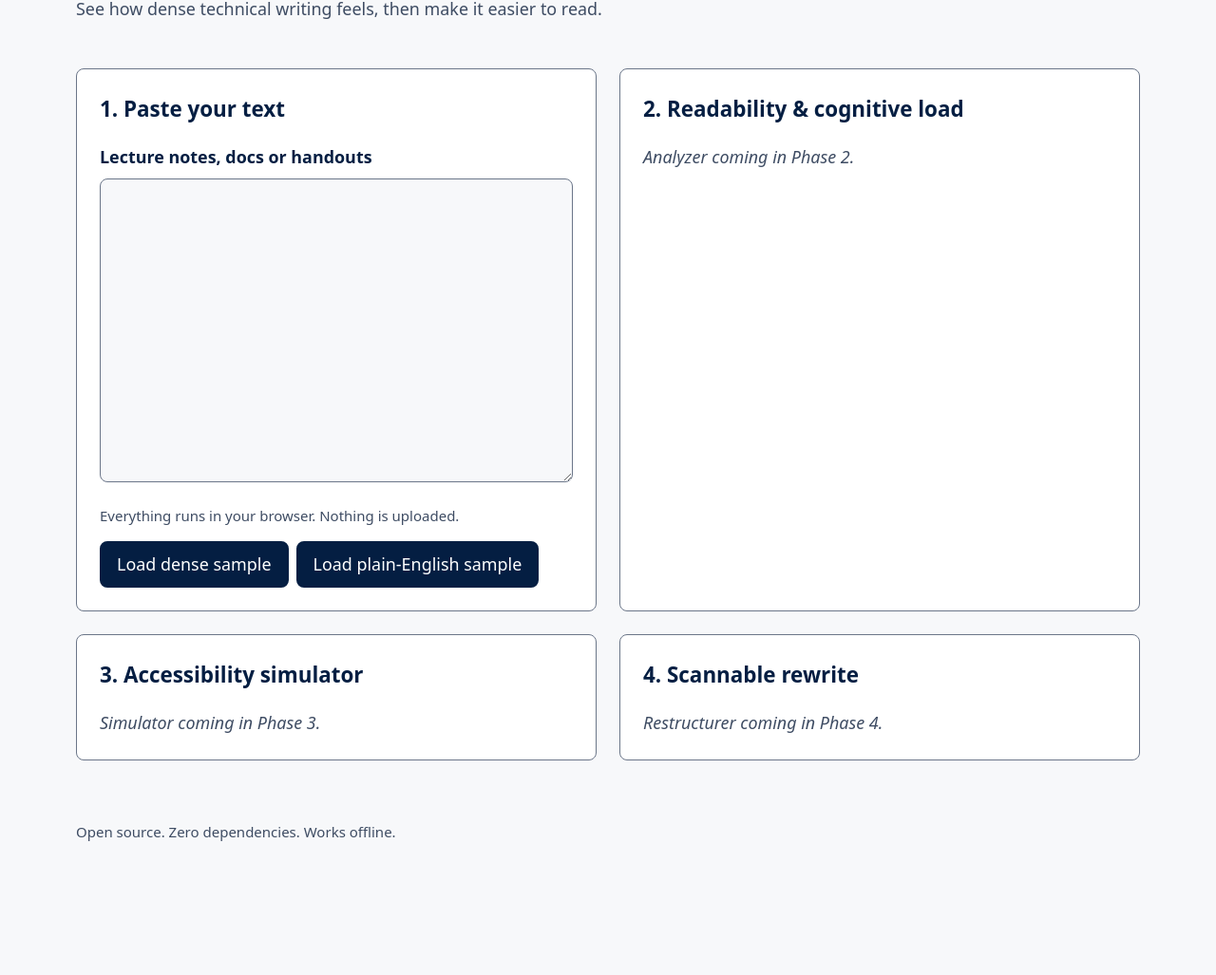
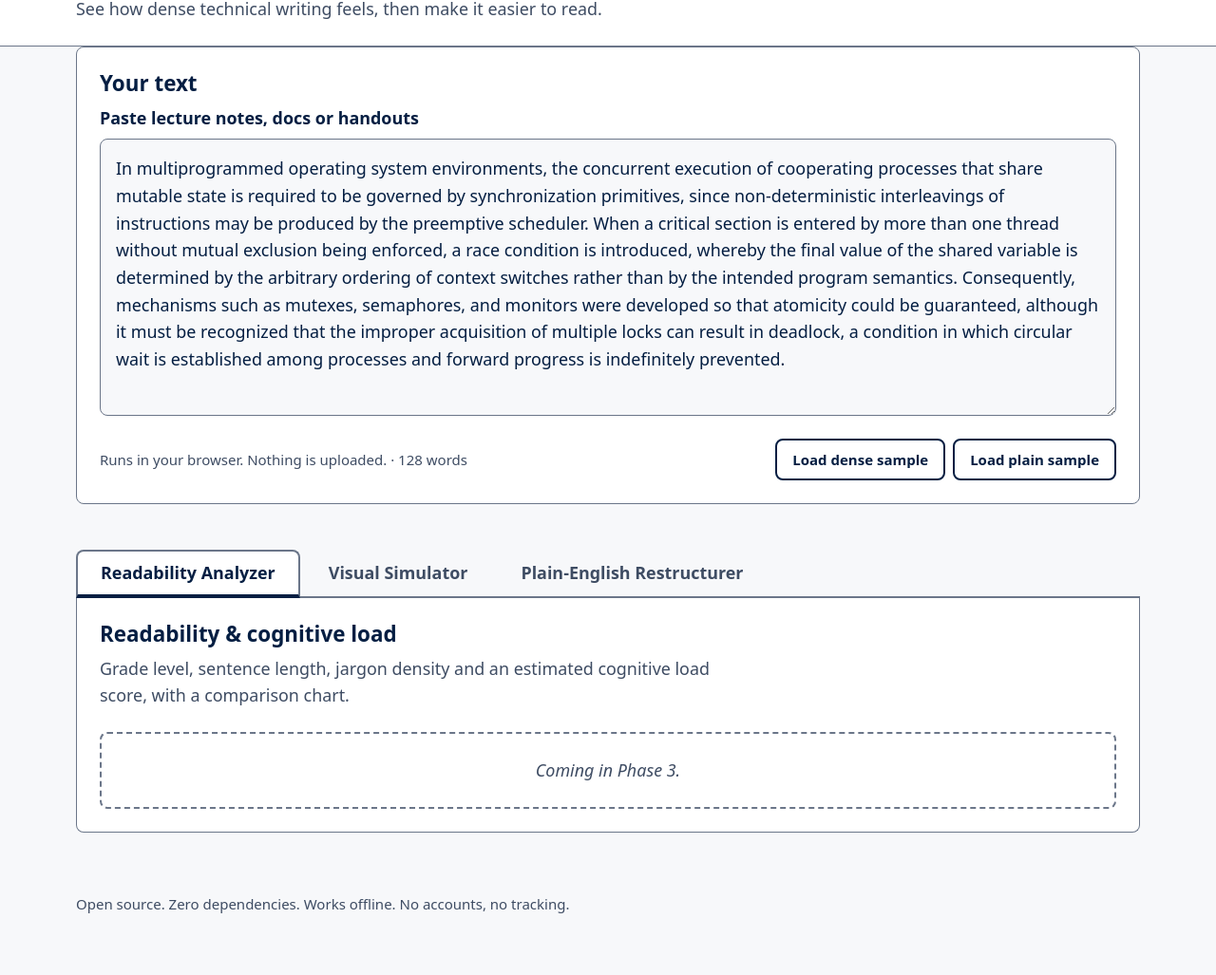
Before and after one commit to mradityaraj22/CRISP, a website with bundled scripts: page index.html in a window 1280 px wide. Shown: the part 90-1117 px from the top of the page at 95% size. Before the commit the page ends 1017 px from the top, so only its background shows below. Built offline with nearby package versions, Linux system fonts and the light colour scheme.

Commit message:
feat(shell): create semantic HTML5 layout and module tabs

```diff
--- a/index.html
+++ b/index.html
@@ -3,7 +3,7 @@
 <head>
   <meta charset="utf-8">
   <meta name="viewport" content="width=device-width, initial-scale=1">
-  <meta name="description" content="LectureLens: a cognitive load and visual accessibility simulator for dense technical and lecture content.">
+  <meta name="description" content="LectureLens: a cognitive load and visual accessibility simulator for dense technical and lecture content. Runs fully in your browser.">
   <title>LectureLens</title>
   <link rel="stylesheet" href="styles/tokens.css">
   <link rel="stylesheet" href="styles/main.css">
@@ -13,46 +13,70 @@
   <a class="skip-link" href="#main">Skip to main content</a>
 
   <header class="site-header">
-    <h1 class="brand">LectureLens</h1>
-    <p class="tagline">See how dense technical writing feels, then make it easier to read.</p>
+    <div class="wrap">
+      <p class="brand">LectureLens</p>
+      <p class="tagline">See how dense technical writing feels, then make it easier to read.</p>
+    </div>
   </header>
 
-  <main id="main" class="layout">
-    <section class="panel" aria-labelledby="input-heading">
-      <h2 id="input-heading">1. Paste your text</h2>
-      <label for="source-text">Lecture notes, docs or handouts</label>
-      <textarea id="source-text" rows="10" spellcheck="true"
+  <main id="main" class="wrap">
+    <h1 class="visually-hidden">LectureLens workspace</h1>
+
+    <!-- Input -->
+    <section class="input-panel" aria-labelledby="input-heading">
+      <h2 id="input-heading">Your text</h2>
+      <label for="source-text">Paste lecture notes, docs or handouts</label>
+      <textarea id="source-text" rows="9" spellcheck="true"
         aria-describedby="source-hint"></textarea>
-      <p id="source-hint" class="hint">Everything runs in your browser. Nothing is uploaded.</p>
-      <div class="actions">
-        <button type="button" id="load-sample-a">Load dense sample</button>
-        <button type="button" id="load-sample-b">Load plain-English sample</button>
+      <div class="input-footer">
+        <p id="source-hint" class="hint">Runs in your browser. Nothing is uploaded.
+          <span id="word-count" class="word-count"></span></p>
+        <div class="actions" role="group" aria-label="Load a sample">
+          <button type="button" class="btn btn-secondary" id="load-sample-a">Load dense sample</button>
+          <button type="button" class="btn btn-secondary" id="load-sample-b">Load plain sample</button>
+        </div>
       </div>
     </section>
 
-    <section class="panel" aria-labelledby="analyzer-heading">
-      <h2 id="analyzer-heading">2. Readability &amp; cognitive load</h2>
-      <!-- Phase 2: metrics grid + SVG comparison chart -->
-      <div id="analyzer-output" class="placeholder">Analyzer coming in Phase 2.</div>
-    </section>
+    <!-- Modules: WAI-ARIA tabs pattern -->
+    <section class="modules" aria-labelledby="modules-heading">
+      <h2 id="modules-heading" class="visually-hidden">Analysis modules</h2>
 
-    <section class="panel" aria-labelledby="simulator-heading">
-      <h2 id="simulator-heading">3. Accessibility simulator</h2>
-      <!-- Phase 3: Protanopia, Deuteranopia, Tritanopia, Glare, Dyslexia, ADHD modes -->
-      <div id="simulator-output" class="placeholder">Simulator coming in Phase 3.</div>
-    </section>
+      <div class="tablist" role="tablist" aria-label="LectureLens modules">
+        <button type="button" role="tab" id="tab-analyzer" aria-controls="panel-analyzer"
+          aria-selected="true" tabindex="0">Readability Analyzer</button>
+        <button type="button" role="tab" id="tab-simulator" aria-controls="panel-simulator"
+          aria-selected="false" tabindex="-1">Visual Simulator</button>
+        <button type="button" role="tab" id="tab-restructurer" aria-controls="panel-restructurer"
+          aria-selected="false" tabindex="-1">Plain-English Restructurer</button>
+      </div>
 
-    <section class="panel" aria-labelledby="restructurer-heading">
-      <h2 id="restructurer-heading">4. Scannable rewrite</h2>
-      <!-- Phase 4: chunked cards, key takeaways, Focus reading mode -->
-      <div id="restructurer-output" class="placeholder">Restructurer coming in Phase 4.</div>
+      <div role="tabpanel" id="panel-analyzer" aria-labelledby="tab-analyzer" tabindex="0" class="tabpanel">
+        <h3>Readability &amp; cognitive load</h3>
+        <p class="panel-lead">Grade level, sentence length, jargon density and an estimated cognitive load score, with a comparison chart.</p>
+        <div id="analyzer-output" class="placeholder">Coming in Phase 3.</div>
+      </div>
+
+      <div role="tabpanel" id="panel-simulator" aria-labelledby="tab-simulator" tabindex="0" class="tabpanel" hidden>
+        <h3>Visual &amp; sensory simulator</h3>
+        <p class="panel-lead">See your text with Protanopia, Deuteranopia, Tritanopia, low-brightness glare, Dyslexia and ADHD sensory overload.</p>
+        <div id="simulator-output" class="placeholder">Coming in Phases 4 and 5.</div>
+      </div>
+
+      <div role="tabpanel" id="panel-restructurer" aria-labelledby="tab-restructurer" tabindex="0" class="tabpanel" hidden>
+        <h3>Scannable rewrite</h3>
+        <p class="panel-lead">Dense prose turned into short cards with bold anchors, key takeaways and an optional Focus reading mode.</p>
+        <div id="restructurer-output" class="placeholder">Coming in Phases 6 and 7.</div>
+      </div>
     </section>
   </main>
 
   <div id="live-region" class="visually-hidden" aria-live="polite" aria-atomic="true"></div>
 
   <footer class="site-footer">
-    <p>Open source. Zero dependencies. Works offline.</p>
+    <div class="wrap">
+      <p>Open source. Zero dependencies. Works offline. No accounts, no tracking.</p>
+    </div>
   </footer>
 </body>
 </html>
--- a/js/app.js
+++ b/js/app.js
@@ -1,14 +1,56 @@
-// UI entry point. Wires DOM events to the pure modules.
+// UI entry point. Wires the DOM to the pure modules. No logic that needs testing lives here.
 import { SAMPLES } from '../data/benchmarks.js';
+import { tokenizeWords } from './analyzer.js';
 
 const textarea = document.getElementById('source-text');
 const live = document.getElementById('live-region');
+const wordCount = document.getElementById('word-count');
 
-function load(sample) {
-  textarea.value = sample.text;
-  live.textContent = `Loaded: ${sample.label}`;
-  textarea.focus();
+// ---- Input ----
+function updateWordCount() {
+  const n = tokenizeWords(textarea.value).length;
+  wordCount.textContent = `· ${n} ${n === 1 ? 'word' : 'words'}`;
 }
 
-document.getElementById('load-sample-a').addEventListener('click', () => load(SAMPLES.dense));
-document.getElementById('load-sample-b').addEventListener('click', () => load(SAMPLES.plain));
+function loadSample(sample, { announce = true } = {}) {
+  textarea.value = sample.text;
+  updateWordCount();
+  if (announce) live.textContent = `Loaded ${sample.label}.`;
+}
+
+textarea.addEventListener('input', updateWordCount);
+document.getElementById('load-sample-a').addEventListener('click', () => loadSample(SAMPLES.dense));
+document.getElementById('load-sample-b').addEventListener('click', () => loadSample(SAMPLES.plain));
+
+// Start with the dense sample so first-time visitors see the problem immediately.
+loadSample(SAMPLES.dense, { announce: false });
+
+// ---- Tabs (WAI-ARIA Authoring Practices: automatic activation) ----
+const tabs = [...document.querySelectorAll('[role="tab"]')];
+
+function selectTab(tab, { focus = true } = {}) {
+  for (const t of tabs) {
+    const selected = t === tab;
+    t.setAttribute('aria-selected', String(selected));
+    t.tabIndex = selected ? 0 : -1;
+    document.getElementById(t.getAttribute('aria-controls')).hidden = !selected;
+  }
+  if (focus) tab.focus();
+}
+
+for (const tab of tabs) {
+  tab.addEventListener('click', () => selectTab(tab));
+  tab.addEventListener('keydown', (e) => {
+    const i = tabs.indexOf(tab);
+    const next = {
+      ArrowRight: tabs[(i + 1) % tabs.length],
+      ArrowLeft: tabs[(i - 1 + tabs.length) % tabs.length],
+      Home: tabs[0],
+      End: tabs[tabs.length - 1],
+    }[e.key];
+    if (next) {
+      e.preventDefault();
+      selectTab(next);
+    }
+  });
+}
--- a/styles/main.css
+++ b/styles/main.css
@@ -9,64 +9,138 @@ body {
   line-height: var(--leading-body);
 }
 
+h1, h2, h3 { line-height: var(--leading-tight); }
+
+.wrap {
+  max-width: 72rem;
+  margin: 0 auto;
+  padding: 0 var(--space-3);
+}
+
+/* ---- Skip link and focus ---- */
 .skip-link {
   position: absolute;
   left: var(--space-3);
   top: -100px;
+  z-index: 10;
   padding: var(--space-2) var(--space-3);
   background: var(--color-accent);
   color: var(--color-accent-text);
   border-radius: var(--radius);
 }
 .skip-link:focus { top: var(--space-3); }
-
 :focus-visible { outline: var(--focus-ring); outline-offset: 2px; }
 
-.site-header, .site-footer, .layout {
-  max-width: 72rem;
-  margin: 0 auto;
-  padding: var(--space-4) var(--space-3);
+/* ---- Header and footer ---- */
+.site-header {
+  background: var(--color-surface);
+  border-bottom: 1px solid var(--color-border);
+  padding: var(--space-4) 0;
 }
-.brand { font-size: var(--text-xl); margin: 0; }
+.brand { font-size: var(--text-xl); font-weight: 800; margin: 0; letter-spacing: -0.01em; }
 .tagline { color: var(--color-text-muted); margin: var(--space-1) 0 0; max-width: var(--measure); }
+.site-footer { color: var(--color-text-muted); font-size: var(--text-sm); padding: var(--space-section) 0; }
 
-.layout { display: grid; gap: var(--space-4); }
-@media (min-width: 900px) { .layout { grid-template-columns: 1fr 1fr; } }
+main { padding-top: var(--space-section); }
 
-.panel {
+/* ---- Input ---- */
+.input-panel {
   background: var(--color-surface);
   border: 1px solid var(--color-border);
   border-radius: var(--radius);
   padding: var(--space-4);
+  margin-bottom: var(--space-section);
 }
-.panel h2 { font-size: var(--text-lg); margin-top: 0; }
-
+.input-panel h2 { font-size: var(--text-lg); margin: 0 0 var(--space-2); }
 label { display: block; font-weight: 600; margin-bottom: var(--space-2); }
 textarea {
   width: 100%;
   font: inherit;
+  line-height: var(--leading-body);
   color: inherit;
   background: var(--color-bg);
   border: 1px solid var(--color-border);
   border-radius: var(--radius);
   padding: var(--space-3);
+  resize: vertical;
 }
-.hint { font-size: var(--text-sm); color: var(--color-text-muted); }
+.input-footer {
+  display: flex;
+  flex-wrap: wrap;
+  align-items: center;
+  justify-content: space-between;
+  gap: var(--space-3);
+  margin-top: var(--space-3);
+}
+.hint { font-size: var(--text-sm); color: var(--color-text-muted); margin: 0; }
+.word-count { font-variant-numeric: tabular-nums; }
 
+/* ---- Buttons ---- */
 .actions { display: flex; flex-wrap: wrap; gap: var(--space-2); }
-button {
+.btn {
   font: inherit;
-  min-height: 44px; /* touch target */
+  font-size: var(--text-sm);
+  font-weight: 600;
+  min-height: var(--tap-target);
   padding: var(--space-2) var(--space-3);
-  border: 2px solid var(--color-accent);
   border-radius: var(--radius);
-  background: var(--color-accent);
-  color: var(--color-accent-text);
   cursor: pointer;
 }
+.btn-secondary {
+  background: var(--color-surface);
+  color: var(--color-text);
+  border: 2px solid var(--color-accent);
+}
+.btn-secondary:hover { background: var(--color-surface-alt); }
 
-.placeholder { color: var(--color-text-muted); font-style: italic; }
+/* ---- Tabs ---- */
+.tablist {
+  display: flex;
+  flex-wrap: wrap;
+  gap: var(--space-1);
+  border-bottom: 2px solid var(--color-border);
+}
+[role="tab"] {
+  font: inherit;
+  font-weight: 600;
+  min-height: var(--tap-target);
+  padding: var(--space-2) var(--space-4);
+  margin-bottom: -2px;
+  color: var(--color-text-muted);
+  background: transparent;
+  border: 2px solid transparent;
+  border-bottom: 4px solid transparent;
+  border-radius: var(--radius) var(--radius) 0 0;
+  cursor: pointer;
+}
+[role="tab"]:hover { color: var(--color-text); background: var(--color-surface-alt); }
+[role="tab"][aria-selected="true"] {
+  color: var(--color-text);
+  background: var(--color-surface);
+  border-color: var(--color-border) var(--color-border) var(--color-accent);
+}
 
+.tabpanel {
+  background: var(--color-surface);
+  border: 1px solid var(--color-border);
+  border-top: none;
+  border-radius: 0 0 var(--radius) var(--radius);
+  padding: var(--space-4);
+  min-height: 14rem;
+}
+.tabpanel h3 { font-size: var(--text-lg); margin: 0 0 var(--space-2); }
+.panel-lead { color: var(--color-text-muted); max-width: var(--measure); margin: 0 0 var(--space-4); }
+
+.placeholder {
+  color: var(--color-text-muted);
+  font-style: italic;
+  border: 2px dashed var(--color-border);
+  border-radius: var(--radius);
+  padding: var(--space-4);
+  text-align: center;
+}
+
+/* ---- Utilities ---- */
 .visually-hidden {
   position: absolute !important;
   width: 1px; height: 1px;
@@ -75,7 +149,12 @@ button {
   white-space: nowrap;
 }
 
-.site-footer { color: var(--color-text-muted); font-size: var(--text-sm); }
+@media (max-width: 600px) {
+  [role="tab"] { flex: 1 1 100%; border-radius: var(--radius-sm); margin-bottom: 0; }
+  .tablist { border-bottom: none; gap: var(--space-2); }
+  [role="tab"][aria-selected="true"] { border-color: var(--color-accent); }
+  .tabpanel { border-top: 1px solid var(--color-border); border-radius: var(--radius); margin-top: var(--space-2); }
+}
 
 @media (prefers-reduced-motion: reduce) {
   *, *::before, *::after { animation: none !important; transition: none !important; }
```
